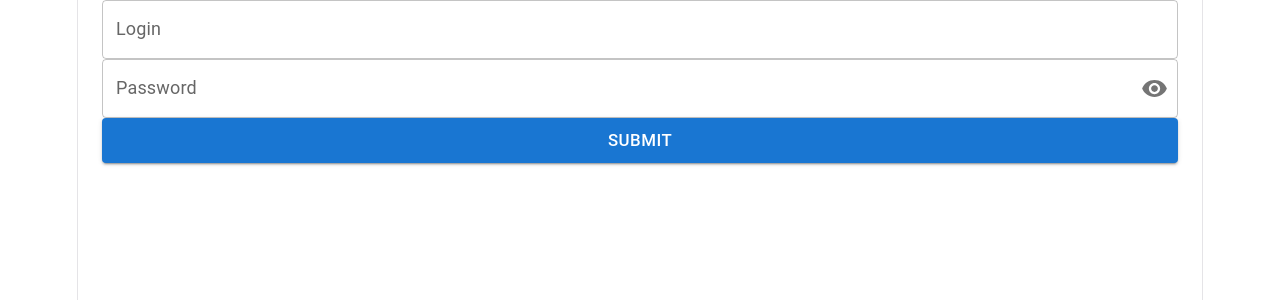
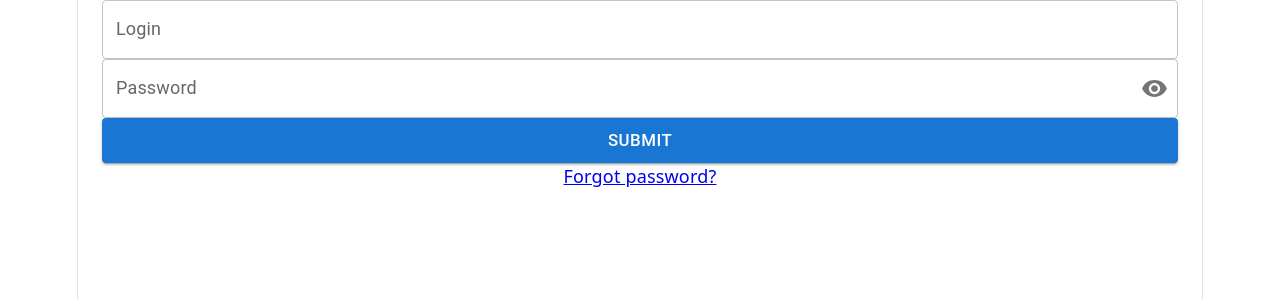
Before and after one commit to Laska254/prawko-web, a React (Vite) app: page /login in a window 1280 px wide. Shown: the top 300 px of the page. Built offline with nearby package versions, Linux system fonts and the light colour scheme.

Commit message:
Added link to `/changePassword`

```diff
--- a/src/component/LoginForm.tsx
+++ b/src/component/LoginForm.tsx
@@ -67,6 +67,7 @@ function LoginForm() {
                 <Button variant="contained" type="submit" fullWidth size={"large"}>
                     Submit
                 </Button>
+                <Link to={"/changePassword"}>Forgot password?</Link>
             </form>
         </Container>
     );
```
